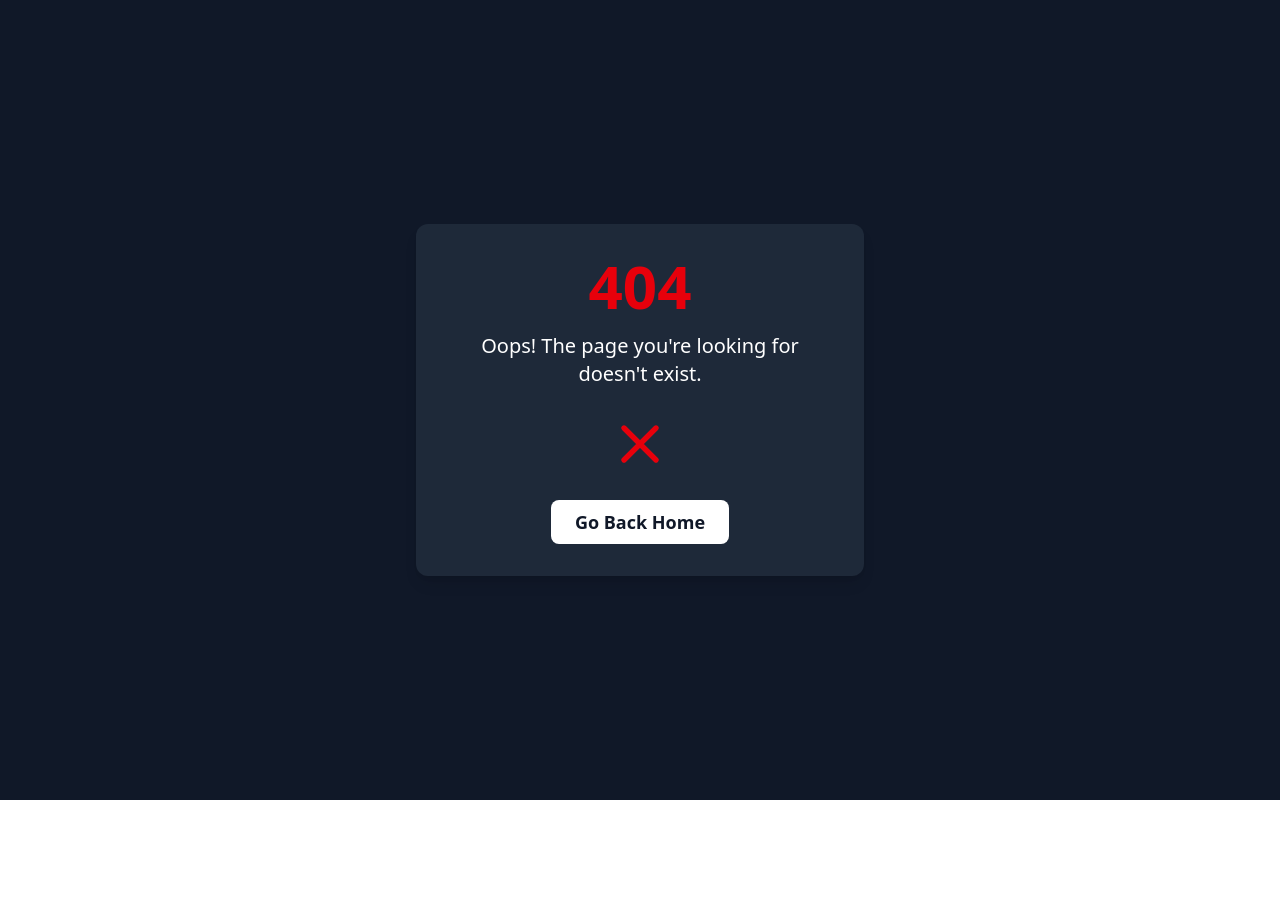
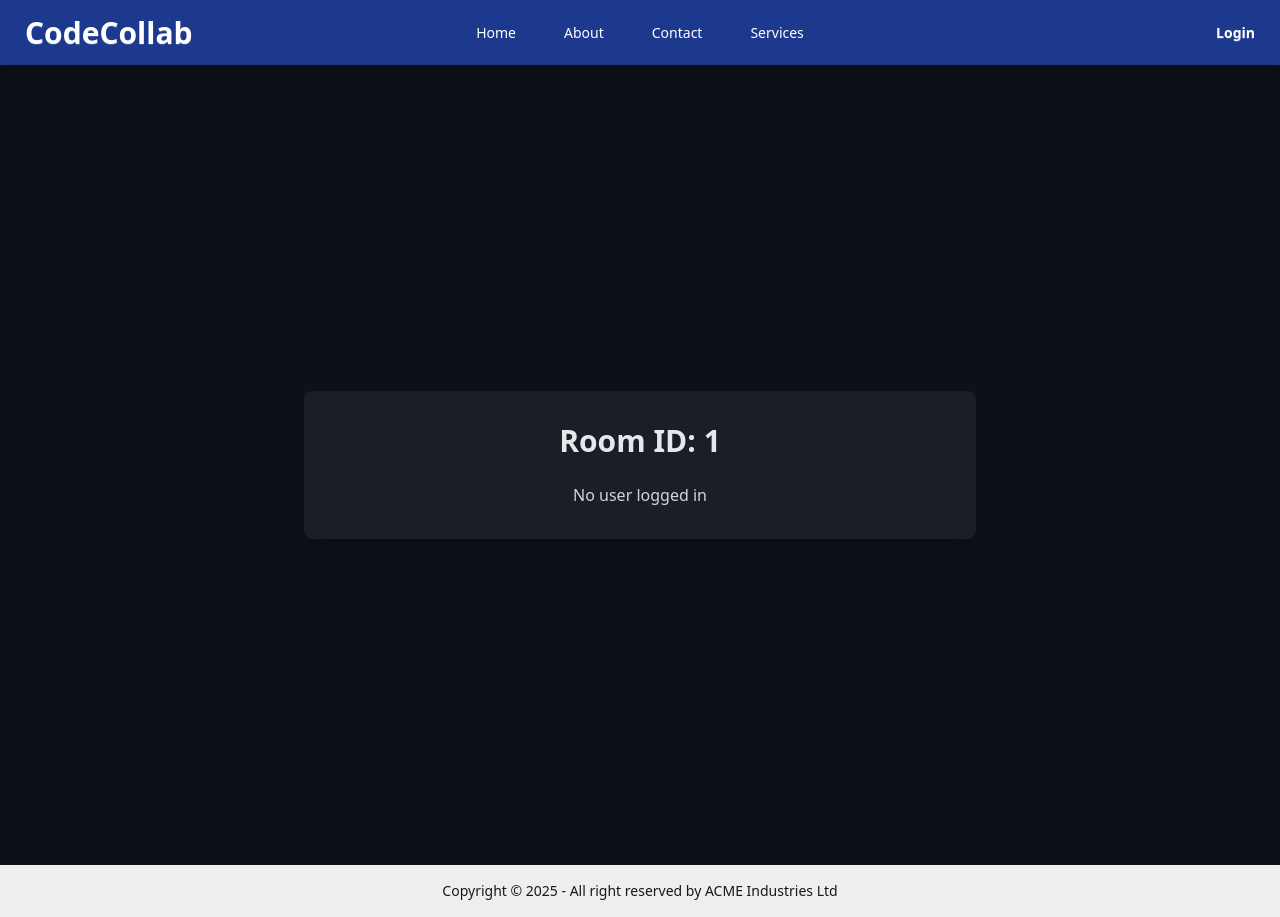
Before and after one commit to AsmShuvo/CODE-COLLAB-APP, a React (Vite) app in the folder Frontend/: page /room/1 in a window 1280 px wide. Before the commit this address had no page. Before the commit the page ends 800 px from the top, so only its background shows below. Built offline with nearby package versions, Linux system fonts and the light colour scheme.

Commit message:
Add: room page

```diff
--- a/Frontend/src/Routes/router.jsx
+++ b/Frontend/src/Routes/router.jsx
@@ -6,6 +6,7 @@ import Error from "../Components/Error";
 import Login from "../pages/Auth/Login";
 import Register from "../pages/Auth/Register";
 import CreateRoom from "../pages/CreateRoom/CreateRoom";
+import Room from "../pages/CreateRoom/CurrentRoom/Room";
 export const router = createBrowserRouter([
   {
     path: "/",
@@ -31,6 +32,10 @@ export const router = createBrowserRouter([
       {
         path:"/create-room",
         element:<CreateRoom/>
+      },
+      {
+        path:"/room/:roomId",
+        element:<Room/>
       }
     ],
   },
--- a/Frontend/src/pages/CreateRoom/CreateRoom.jsx
+++ b/Frontend/src/pages/CreateRoom/CreateRoom.jsx
@@ -1,7 +1,8 @@
 import React, { useState } from "react";
+import Swal from "sweetalert2";
+import { useNavigate } from "react-router-dom"; // Import useNavigate for navigation
 
 const CreateRoom = () => {
-  // State to handle form data
   const [formData, setFormData] = useState({
     roomName: "",
     description: "",
@@ -9,8 +10,8 @@ const CreateRoom = () => {
     maxParticipants: 3,
   });
 
-  // State to handle error messages
   const [error, setError] = useState("");
+  const navigate = useNavigate(); // Initialize useNavigate for redirection
 
   // Handle input change
   const handleInputChange = (e) => {
@@ -21,11 +22,11 @@ const CreateRoom = () => {
     });
   };
 
-  // Validate and handle form submission
-  const handleSubmit = (e) => {
+  // Handle form submission
+  const handleSubmit = async (e) => {
     e.preventDefault();
 
-    // Simple validation
+    // Basic validation
     if (!formData.roomName || !formData.description || !formData.tags) {
       setError("All fields are required!");
       return;
@@ -38,9 +39,31 @@ const CreateRoom = () => {
 
     setError(""); // Clear error
 
-    // Submit the form (this could be a function to add the room to the database)
-    console.log("Room Created:", formData);
-    // You can redirect or reset the form here
+    // Get user data from localStorage
+    const userData = JSON.parse(localStorage.getItem("user"));
+
+    if (!userData || !userData._id) {
+      setError("User not logged in");
+      return;
+    }
+
+    const roomId = userData._id; // Use the user's ID as the room ID
+
+    // Save room data to localStorage (optional, if you want to persist it)
+    localStorage.setItem("roomId", roomId);
+
+    // Show SweetAlert for success
+    Swal.fire({
+      title: "Room Created!",
+      text: "Your room has been created successfully!",
+      icon: "success",
+      confirmButtonText: "Go to Room",
+    }).then((result) => {
+      if (result.isConfirmed) {
+        // Redirect to the newly created room with the roomId
+        navigate(`/room/${roomId}`);
+      }
+    });
   };
 
   return (
--- /dev/null
+++ b/Frontend/src/pages/CreateRoom/CurrentRoom/Room.jsx
@@ -0,0 +1,40 @@
+import React, { useState, useEffect } from "react";
+import { useParams } from "react-router-dom";  // Use useParams to get dynamic URL params
+
+const Room = () => {
+  const { roomId } = useParams();  // Get the roomId from the URL
+  const [userId, setUserId] = useState(null);
+
+  useEffect(() => {
+    // Get user data from localStorage
+    const userData = JSON.parse(localStorage.getItem("user"));
+
+    if (userData) {
+      // Set user ID from localStorage if user data is found
+      setUserId(userData._id);
+    }
+  }, []);
+
+  return (
+    <div className="min-h-screen flex justify-center items-center bg-[#0d1117] text-gray-200 py-10">
+      <div className="bg-[#1a1f27] p-8 rounded-lg shadow-xl w-full max-w-2xl">
+        <h2 className="text-3xl font-semibold text-center text-gray-200 mb-6">
+          Room ID: {roomId}
+        </h2>
+
+        {/* Display user ID */}
+        {userId ? (
+          <div className="text-center text-gray-300">
+            <p>User ID: {userId}</p>
+          </div>
+        ) : (
+          <div className="text-center text-gray-300">
+            <p>No user logged in</p>
+          </div>
+        )}
+      </div>
+    </div>
+  );
+};
+
+export default Room;
```
